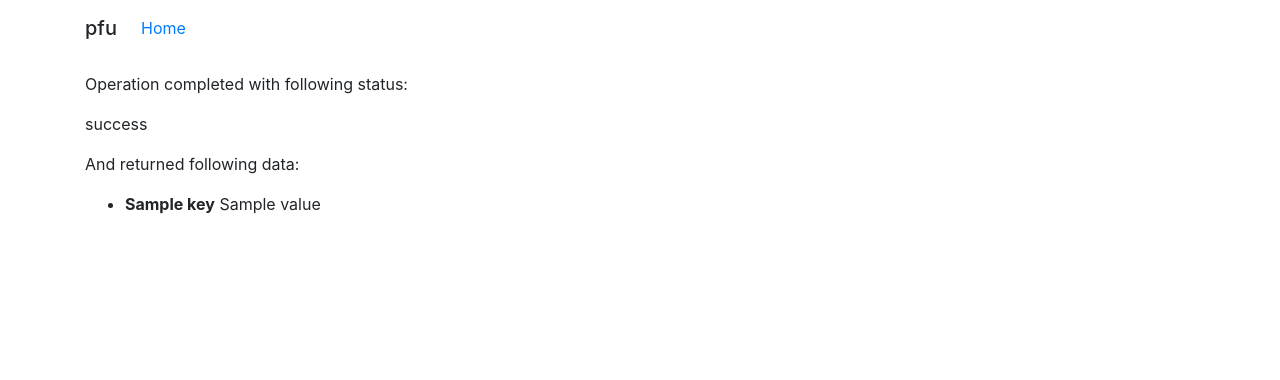
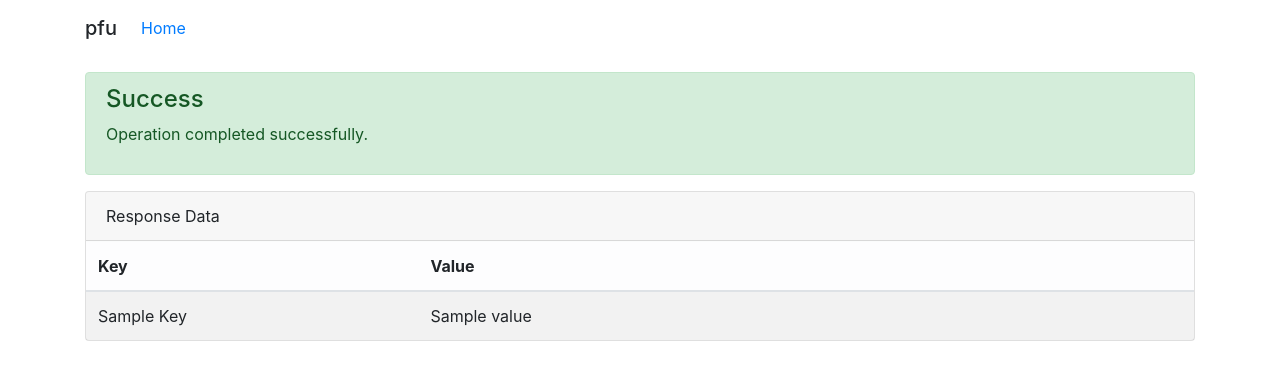
Before and after one commit to jwty/pfu, a Python web app: template pfu/templates/generic_response.html in a window 1280 px wide. Shown: the top 380 px of the page. Run offline with Jinja, Linux system fonts and the light colour scheme; the template is opened without the code that fills it: most values are stand-ins (such as "Sample title", 1, 10 or a date in 2020); some libraries are stand-ins or nearby versions.

Commit message:
Stylise responses for readability, minor template fixes

```diff
--- a/pfu/routes.py
+++ b/pfu/routes.py
@@ -42,7 +42,6 @@ def prepare_file_details(file_data):
         'delete_url': delete_url,
         'details_url': details_url,
         'checksum': file_data['checksum'],
-        # TODO: Handle multi-line descriptions
         'description': file_data['description'],
         'upload_date': file_data['upload_date'],
         'expire_date': file_data['expire_date']
@@ -112,7 +111,7 @@ def delete_file(filename):
                                 button_class='btn-danger')
     secret = request.form.get('secret')
     if not secret or not check_password_hash(current_app.config['AUTH_SECRET'], secret):
-        return generate_response(json_requested, 'error', {'message': 'unaothorised'}), 401
+        return generate_response(json_requested, 'error', {'message': 'unauthorised'}), 401
     if not db.get_file_by_filename(filename):
         return generate_response(json_requested, 'error', {'message': 'no such file in db'}), 404
     try:
@@ -138,4 +137,4 @@ def file_details(filename):
     file_data = db.get_file_by_filename(filename)
     if not file_data:
         return generate_response(json_requested, 'error', {'message': 'no such file in db'}), 404
-    return generate_response(json_requested, 'success', prepare_file_details(file_data))
+    return generate_response(json_requested, 'details', prepare_file_details(file_data))
--- a/pfu/templates/admin.html
+++ /dev/null
@@ -1,5 +0,0 @@
-{% extends "base.html" %}
-{% block title %}Soon™️{% endblock %}
-{% block content %}
-Soon™️
-{% endblock %}
--- a/pfu/templates/generic_response.html
+++ b/pfu/templates/generic_response.html
@@ -1,12 +1,44 @@
 {% extends "base.html" %}
 {% block title %}{{ status|capitalize }}{% endblock %}
 {% block content %}
-<!-- TODO: Replace with flash messages maybe -->
-<p>Operation completed with following status: <p class="font-monospace">{{ status }}</p></p>
-<p>And returned following data:</p>
-<ul class="align">
-{% for key, value in data.items() %}
-<li><b>{{ key }}</b> <span class="break">{{ value|urlize }}</span></li>
-{% endfor %}
-</ul>
+{% if status == 'success' or status == 'error' %}
+<div class="alert {% if status == 'success' %}alert-success{% else %}alert-danger{% endif %}" role="alert">
+    <h4 class="alert-heading">{{ status|capitalize }}</h4>
+    {% if status == 'error' and data.message %}
+    <p class="mb-0">{{ data.message|capitalize }}</p>
+    {% else %}
+    <p>Operation completed successfully.</p>
+    {% endif %}
+</div>
+{% endif %}
+{% if data and status != 'error' %}
+<div class="card">
+    <div class="card-header">
+    {% if status == 'details' %}
+    File details for <strong>{{ data.original_filename }}</strong>
+    {% else %}
+    Response Data
+    {% endif %}
+    </div>
+    <div class="table-responsive">
+        <table class="table table-striped table-hover mb-0">
+            <thead class="table-light"><tr><th scope="col" style="width: 30%">Key</th><th scope="col">Value</th></tr></thead>
+            <tbody>
+                {% for key, value in data.items() %}
+                <tr>
+                    <td class="fw-bold">{{ key|replace('_', ' ')|title }}</td>
+                    <td class="text-break">
+                        {% if key == 'description' %}
+                        <span style="white-space: pre-wrap;">{{ value|urlize }}</span>
+                        {% else %}
+                        {{ value|urlize }}
+                        {% endif %}
+                    </td>
+                </tr>
+                {% endfor %}
+            </tbody>
+        </table>
+    </div>
+</div>
+{% endif %}
 {% endblock %}
--- a/pfu/templates/index.html
+++ b/pfu/templates/index.html
@@ -36,7 +36,7 @@ var expTimeField = document.getElementsByName('expire_time')[0];
 expDateField.disabled = true;
 expTimeField.disabled = true;
 expDateField.required = false;
-expDateField.required = false;
+expTimeField.required = false;
 expire.addEventListener('click', function(event) {
     expDateField.disabled = !expDateField.disabled;
     expTimeField.disabled = !expTimeField.disabled;
```
